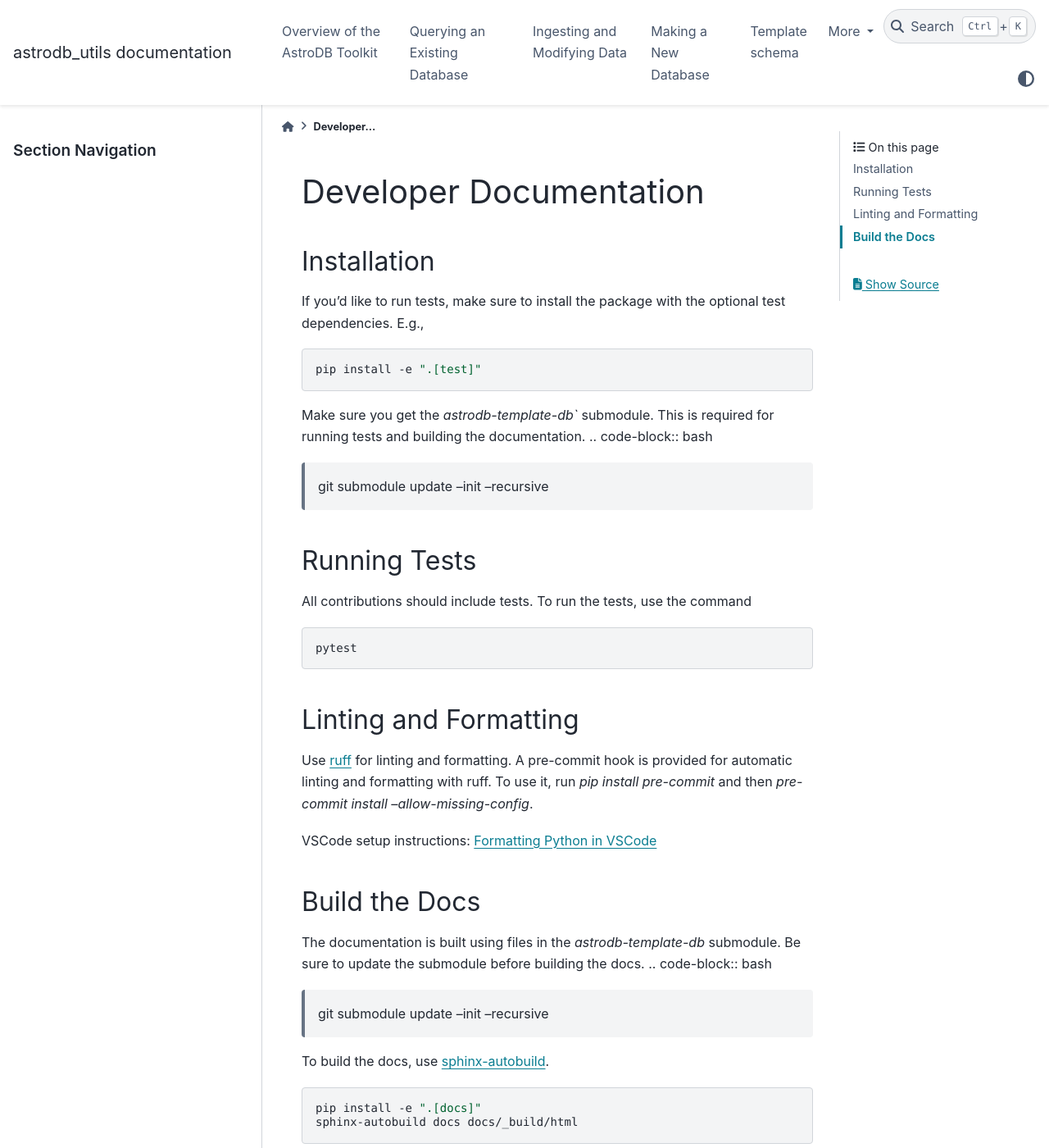
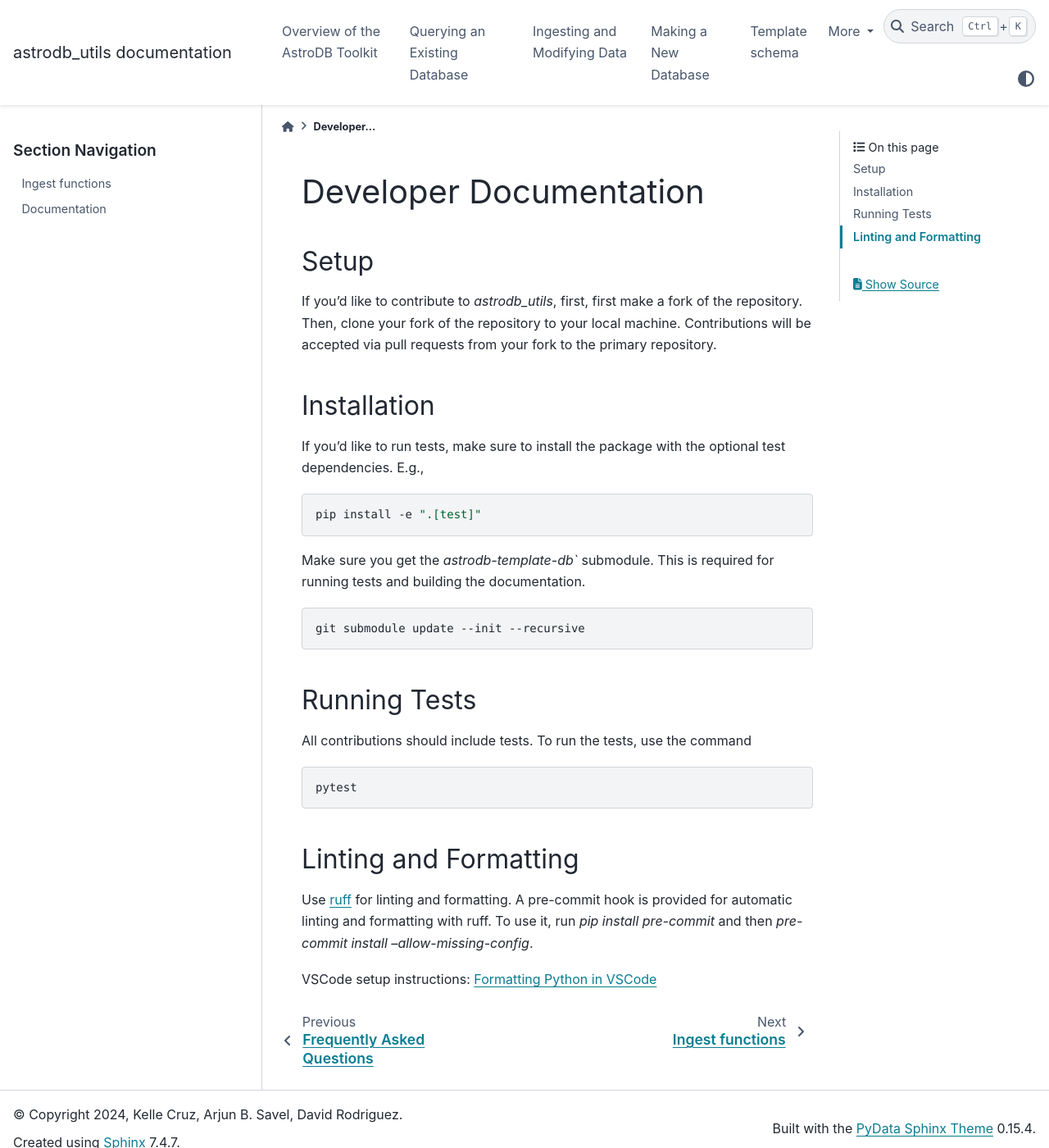
Before and after one commit to astrodbtoolkit/astrodb_utils, a Sphinx documentation site: the page built from docs/pages/dev_docs/developer_installation.rst, in a window 1280 px wide and 1400 px high. Shown: the whole window at 82% size. Built offline with Sphinx 7.4.7 and the PyData theme 0.15.4, drawn with Linux system fonts in a browser that asks for light colours; pages that are not in the unit, such as notebooks, are missing from menus; the version number could not be read and is left out; some of the changed text lies outside the part shown.

Commit message:
Improvements to developer documentation (#161)
* first draft

* add doc8 to docs requirements

* more docs

```diff
--- a/docs/pages/dev_docs/developer_installation.rst
+++ b/docs/pages/dev_docs/developer_installation.rst
@@ -1,8 +1,24 @@
 Developer Documentation
-================================
+=======================
+
+.. toctree::
+    :hidden:
+    :titlesonly:
+
+    ingest_functions
+    documentation
+
+
+Setup
+-----
+
+If you'd like to contribute to `astrodb_utils`, first, first make a fork of the repository.
+Then, clone your fork of the repository to your local machine.
+Contributions will be accepted via pull requests from your fork to the primary repository.
+
 
 Installation
----------------------
+------------
 
 If you'd like to run tests, make sure to install the package with the optional test dependencies. E.g.,
 
@@ -11,13 +27,14 @@ If you'd like to run tests, make sure to install the package with the optional t
     pip install -e ".[test]"
 
 Make sure you get the `astrodb-template-db`` submodule. This is required for running tests and building the documentation.
+
 .. code-block:: bash
 
     git submodule update --init --recursive
 
 
 Running Tests
----------------------
+-------------
 
 All contributions should include tests. To run the tests, use the command
 
@@ -26,28 +43,10 @@ All contributions should include tests. To run the tests, use the command
     pytest
 
 Linting and Formatting
----------------------
+----------------------
 
 Use `ruff <https://docs.astral.sh/ruff/>`_ for linting and formatting.
 A pre-commit hook is provided for automatic linting and formatting with ruff.
 To use it, run `pip install pre-commit` and then `pre-commit install --allow-missing-config`.
 
 VSCode setup instructions: `Formatting Python in VSCode <https://code.visualstudio.com/docs/python/formatting>`_
-
-Build the Docs
----------------------
-The documentation is built using files in the `astrodb-template-db` submodule.
-Be sure to update the submodule before building the docs.
-.. code-block:: bash
-
-    git submodule update --init --recursive
-
-
-To build the docs, use `sphinx-autobuild <https://pypi.org/project/sphinx-autobuild/>`_.
-
-.. code-block:: bash
-
-    pip install -e ".[docs]"
-    sphinx-autobuild docs docs/_build/html
-
-The docs will then be available locally at <http://127.0.0.1:8000>.
--- a/pyproject.toml
+++ b/pyproject.toml
@@ -47,6 +47,7 @@ docs = [
     "pydata-sphinx-theme",
     "pandoc",
     "sphinx_mdinclude",
+    "doc8"
     ]
 all = ["astrodb_utils[test, docs]"]
 
```
Also changed, not shown: docs/pages/dev_docs/documentation.rst (added, +20 -0 lines), docs/pages/dev_docs/ingest_functions.rst (added, +17 -0 lines).
